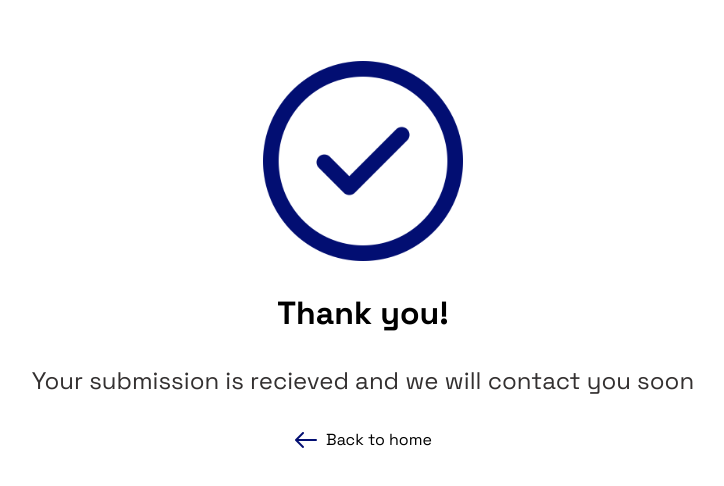
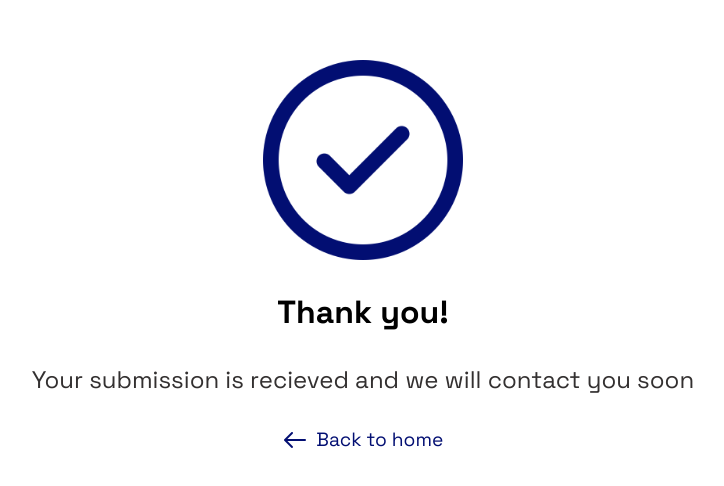
Before and after one commit to Promtech1/mavride, a Next.js app: page /success in a window 1280 px wide. Shown: the part 144-630 px from the top of the page, without its empty margins (277-1001 px from the left). Built offline with nearby package versions, Linux system fonts and the light colour scheme.

Commit message:
Latest update

```diff
--- a/pages/success.tsx
+++ b/pages/success.tsx
@@ -1,4 +1,5 @@
 import React from 'react'
+import Link from "next/link";
 
 const success = () => {
 
@@ -8,10 +9,10 @@ const success = () => {
             <img src="/check-mark.png" alt="" className='check'/>
             <h1>Thank you!</h1>
             <p className='recieved'>Your submission is recieved and we will contact you soon</p>
-            <div className="back">
+            <Link href={"/"}><div className="back">
                 <img src="/back.png" alt="" />
                 <p>Back to home</p>
-            </div>
+            </div></Link>
         </div>
     </div>
   )
--- a/pages/successPage.css
+++ b/pages/successPage.css
@@ -2,7 +2,7 @@
     display: flex;
     justify-content: center;
     align-items: center;
-    height: 100vh;
+    height: 100dvh;
 }
 
 .success-container h1, p{
@@ -20,6 +20,12 @@
     padding: 0 2em;
 }
 
+.success-wrapper a{
+    color: #020e72;
+    text-decoration: none;
+    font-size: 1.2rem;
+}
+
 .success-wrapper .check{
     width: 200px;
 }
```
